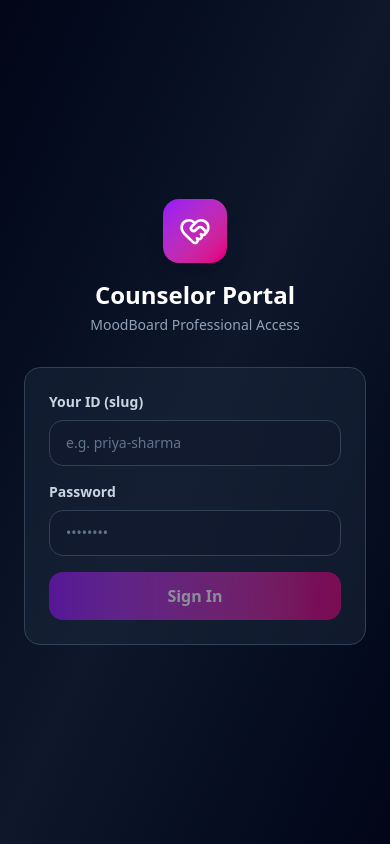
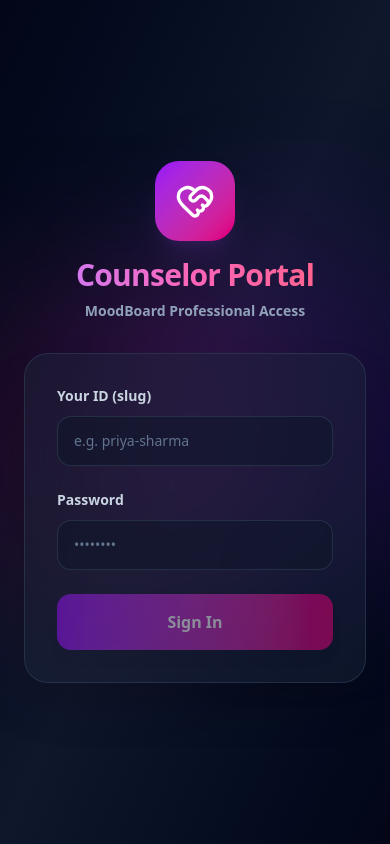
Before and after one commit to TamannaParashar/MoodBoard, a Next.js app: page /counselor in a window 390 px wide. Built offline with nearby package versions, Linux system fonts and the light colour scheme.

Commit message:
made signin page responsive

```diff
--- a/src/app/counselor/page.jsx
+++ b/src/app/counselor/page.jsx
@@ -44,47 +44,51 @@ function LoginScreen({ onLogin }) {
   }
 
   return (
-    <div className="min-h-screen bg-gradient-to-br from-slate-950 via-slate-900 to-slate-950 text-white flex items-center justify-center p-6">
-      <div className="w-full max-w-sm">
+    <div className="min-h-screen bg-gradient-to-br from-slate-950 via-slate-900 to-slate-950 text-white flex items-center justify-center p-6 relative overflow-hidden">
+      {/* Background ambient blobs to match design system */}
+      <div className="absolute top-1/4 left-1/4 w-96 h-96 bg-purple-600/10 rounded-full blur-3xl pointer-events-none" />
+      <div className="absolute bottom-1/4 right-1/4 w-96 h-96 bg-pink-600/10 rounded-full blur-3xl pointer-events-none" />
+
+      <div className="w-full max-w-md md:max-w-lg transition-all z-10">
         <div className="text-center mb-8">
-          <div className="w-16 h-16 bg-gradient-to-br from-purple-600 to-pink-600 rounded-2xl flex items-center justify-center mx-auto mb-4 shadow-xl">
-            <HeartHandshake className="w-8 h-8 text-white" />
+          <div className="w-20 h-20 bg-gradient-to-br from-purple-600 to-pink-600 rounded-3xl flex items-center justify-center mx-auto mb-4 shadow-xl shadow-purple-500/10">
+            <HeartHandshake className="w-10 h-10 text-white" />
           </div>
-          <h1 className="text-2xl font-bold">Counselor Portal</h1>
-          <p className="text-slate-400 text-sm mt-1">MoodBoard Professional Access</p>
+          <h1 className="text-3xl font-extrabold tracking-tight bg-gradient-to-r from-purple-400 via-pink-400 to-rose-400 bg-clip-text text-transparent">Counselor Portal</h1>
+          <p className="text-slate-400 text-sm mt-2 font-semibold">MoodBoard Professional Access</p>
         </div>
 
-        <div className="bg-slate-800/50 border border-slate-700 rounded-2xl p-6 space-y-4">
+        <div className="bg-slate-800/40 border border-slate-700/60 rounded-3xl p-8 md:p-10 space-y-6 shadow-2xl backdrop-blur-xl">
           <div>
-            <label className="block text-sm font-semibold text-slate-300 mb-2">Your ID (slug)</label>
+            <label className="block text-sm font-bold text-slate-300 mb-2.5">Your ID (slug)</label>
             <input
               type="text"
               value={slug}
               onChange={(e) => setSlug(e.target.value)}
               placeholder="e.g. priya-sharma"
-              className="w-full px-4 py-3 rounded-xl bg-slate-900/50 border border-slate-700 text-white placeholder-slate-500 focus:outline-none focus:border-purple-500 text-sm"
+              className="w-full px-4 py-3.5 rounded-xl bg-slate-900/60 border border-slate-700/60 text-white placeholder-slate-500 focus:outline-none focus:border-purple-500 focus:ring-2 focus:ring-purple-500/20 text-sm transition-all"
             />
           </div>
           <div>
-            <label className="block text-sm font-semibold text-slate-300 mb-2">Password</label>
+            <label className="block text-sm font-bold text-slate-300 mb-2.5">Password</label>
             <input
               type="password"
               value={password}
               onChange={(e) => setPassword(e.target.value)}
               onKeyDown={(e) => e.key === "Enter" && handleLogin()}
               placeholder="••••••••"
-              className="w-full px-4 py-3 rounded-xl bg-slate-900/50 border border-slate-700 text-white placeholder-slate-500 focus:outline-none focus:border-purple-500 text-sm"
+              className="w-full px-4 py-3.5 rounded-xl bg-slate-900/60 border border-slate-700/60 text-white placeholder-slate-500 focus:outline-none focus:border-purple-500 focus:ring-2 focus:ring-purple-500/20 text-sm transition-all"
             />
           </div>
           {error && (
-            <p className="text-red-400 text-sm bg-red-500/10 border border-red-500/20 rounded-lg px-4 py-2">
+            <p className="text-red-400 text-sm bg-red-500/10 border border-red-500/20 rounded-xl px-4 py-3 font-semibold">
               {error}
             </p>
           )}
           <button
             onClick={handleLogin}
             disabled={loading || !slug || !password}
-            className="w-full py-3 bg-gradient-to-r from-purple-600 to-pink-600 hover:from-purple-700 hover:to-pink-700 disabled:opacity-50 rounded-xl font-bold transition-all"
+            className="w-full py-4 bg-gradient-to-r from-purple-600 to-pink-600 hover:from-purple-700 hover:to-pink-700 disabled:opacity-50 rounded-xl font-bold transition-all shadow-lg hover:shadow-purple-500/20 transform hover:scale-[1.01]"
           >
             {loading ? "Signing in…" : "Sign In"}
           </button>
```
